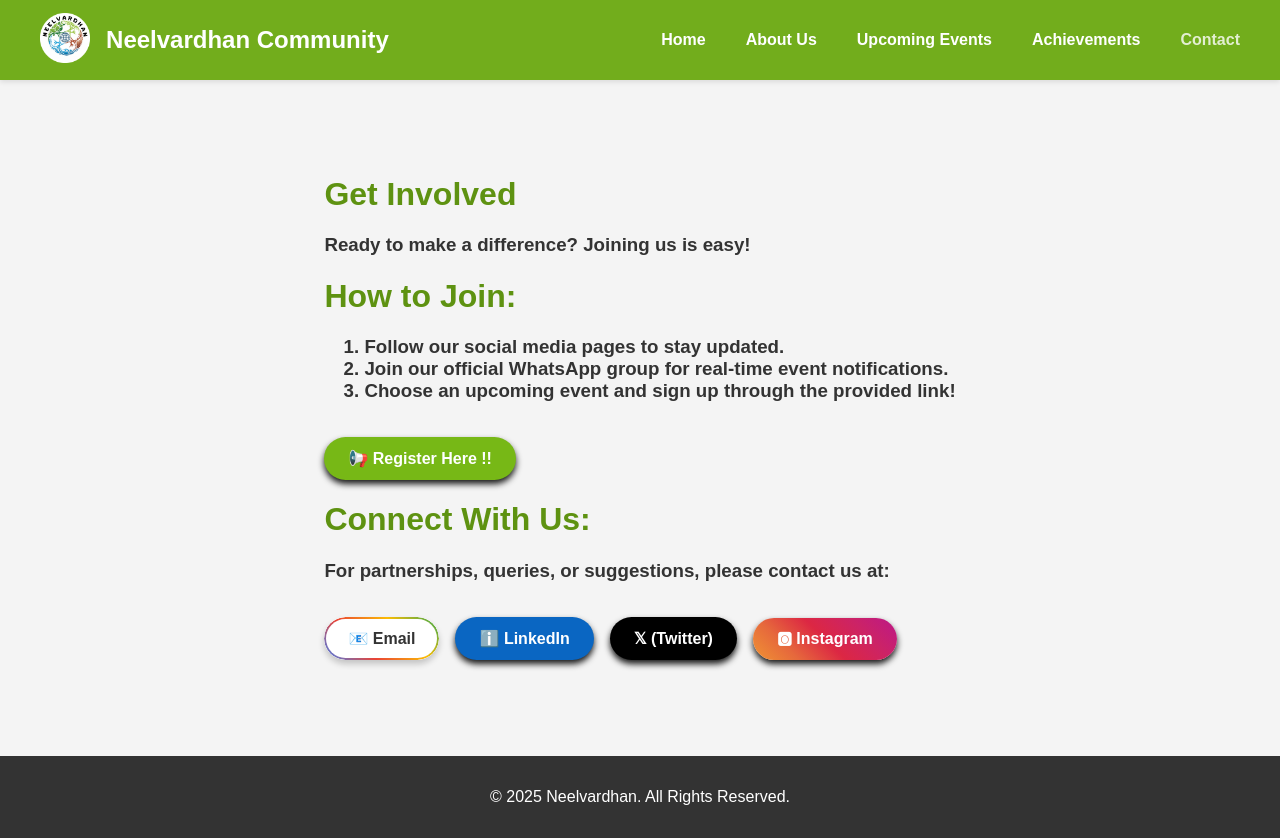
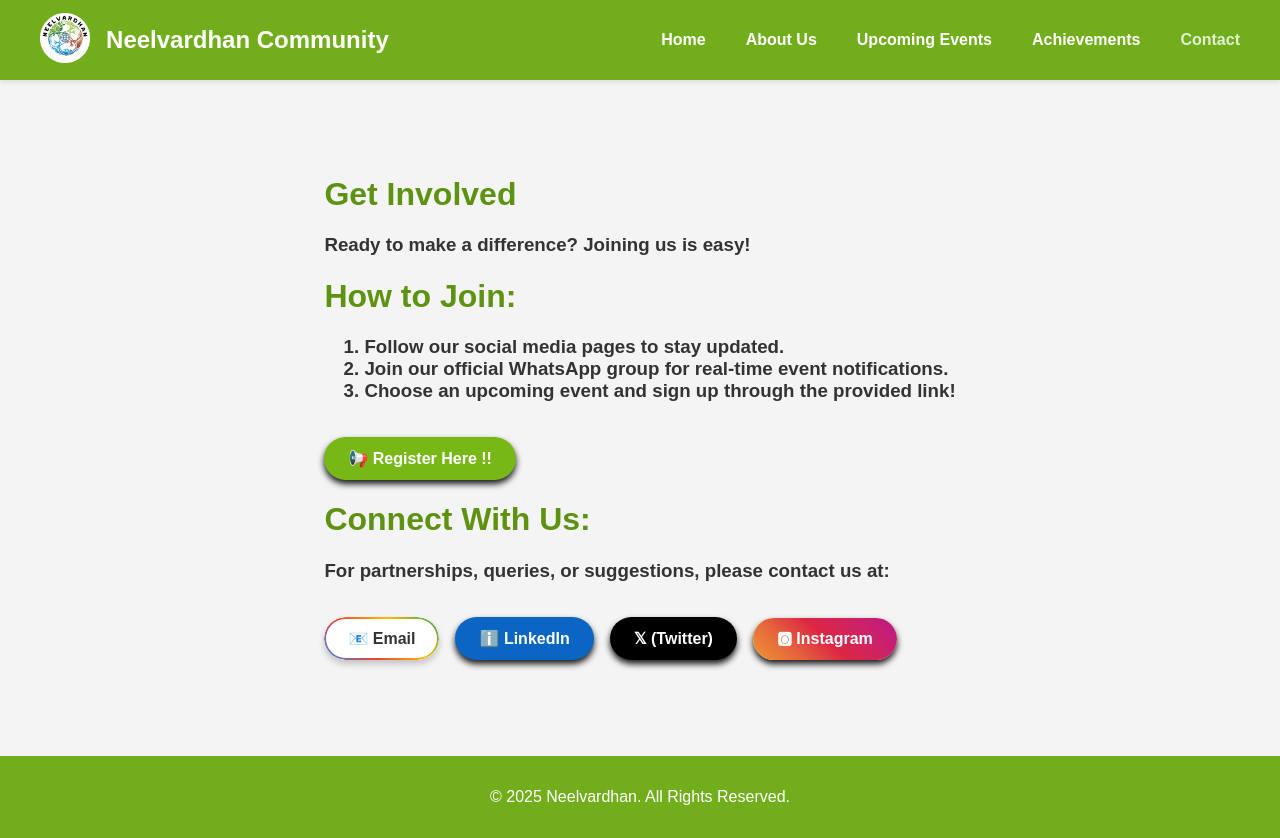
Before and after one commit to OG-DHRUV-1002/dns-website, a React (Create React App) app: page /contact in a window 1280 px wide. Built offline with nearby package versions, Linux system fonts and the light colour scheme.

Commit message:
Update styles.css

```diff
--- a/src/assets/styles.css
+++ b/src/assets/styles.css
@@ -463,7 +463,7 @@ html, body, #root {
   /* Your other footer styles like background-color, padding, etc., go here */
   text-align: center;
   padding: 1rem;
-  background-color: #333;
+  background-color: #72AD1C;
   color: white;
 }
 
```
